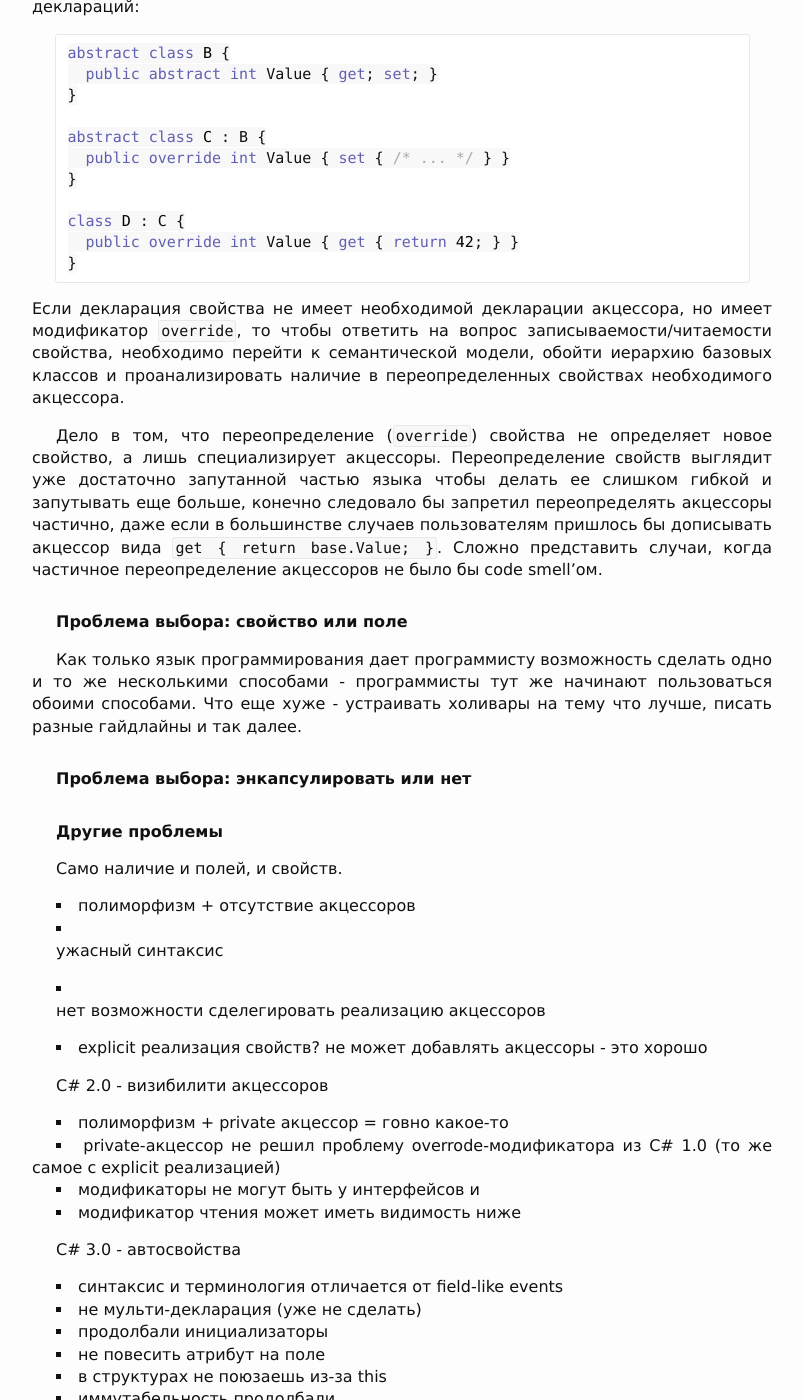
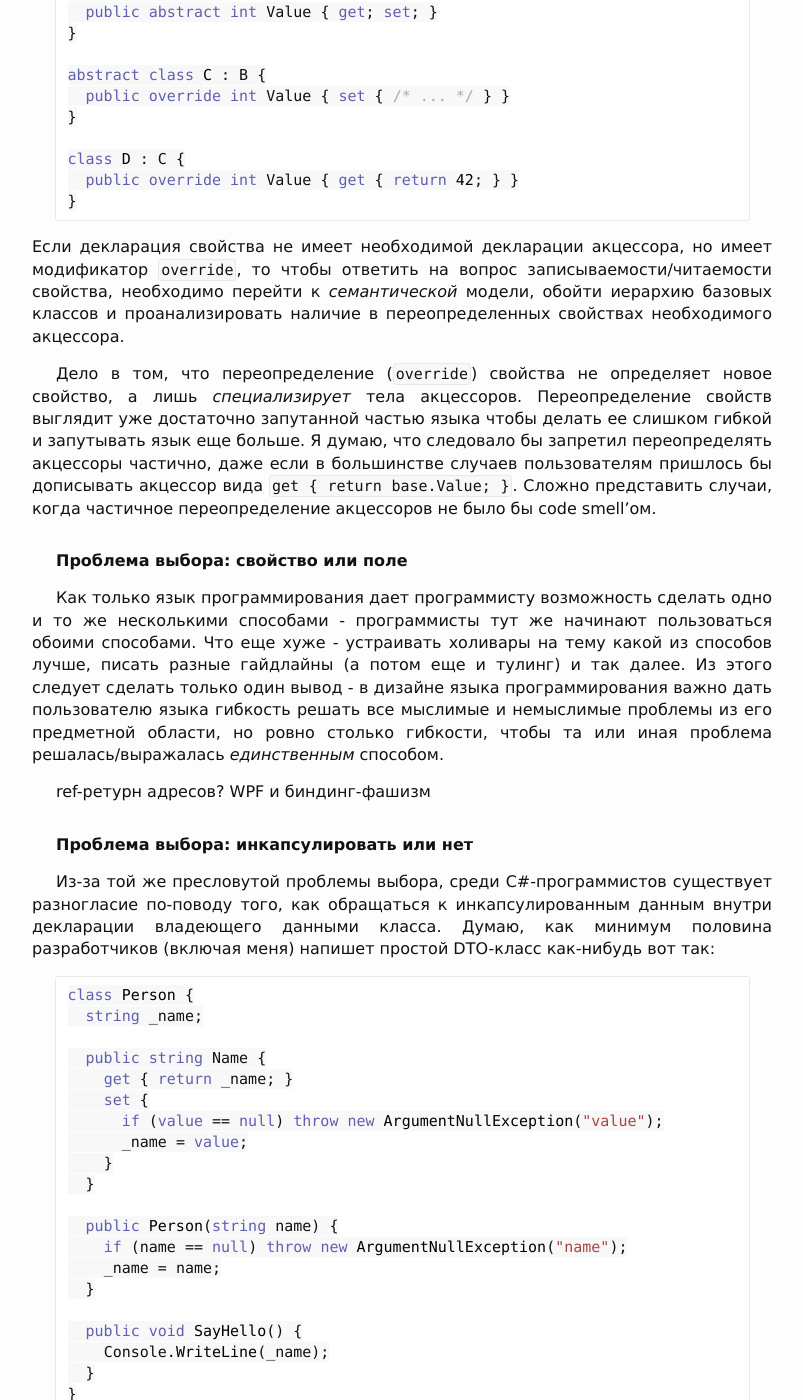
Before and after one commit to controlflow/controlflow.github.io, a Jekyll site: the page built from _posts/2015-04-08-csharp-properties.markdown, in a window 1280 px wide and 1400 px high, scrolled down 10967 px. Shown: the whole window, without its empty margins (238-1041 px from the left). Built offline with Jekyll 4.4.1, drawn with Linux system fonts in a browser that asks for light colours; Markdown is read by kramdown in place of the engine named in the settings; comment, search, counter and statistics services are not loaded; some of the changed text lies outside the part shown.

Commit message:
encapsulate or not?

````diff
--- a/_posts/2015-04-08-csharp-properties.markdown
+++ b/_posts/2015-04-08-csharp-properties.markdown
@@ -262,12 +262,13 @@ void M(IBar bar) {
   bar.Box.Value ++; // CS1612: Cannot modify the return value of 'IBar.Box'
                     // because it is not a variable
   bar.Box.Value = 42; // CS1612 too
+  bar.Box.Inc(); // ok! modifies temp 'Box' value
 }
 ```
 
-Но C# ничего не знает о поведении методов структур (изменяют-ли они значение), поэтому вынужден всегда разрешать их вызовы. На самом деле, C# мог бы попытаться устранить различия в поведении между изменяемыми полями и `get`/`set`-свойствами - в примере выше для того чтобы заставить `bar.Boo.Value++;` работать надо лишь вызвать `set`-акцессор `bar.Boo` и передать измененное выражением `.Value++` значение типа `Box` обратно в `bar`. Но с другой стороны, кажется что в среднем по больнице разработчики никак не будут ожидать от выражения `bar.Box.Value++;` вызова `set`-акцессора свойства `bar.Box`, ведь все выражение выглядит как чтение и только `.Value` подвергается модификации.
+Но C# ничего не знает о поведении методов структур (изменяют-ли они значение), поэтому вынужден всегда разрешать их вызовы. На самом деле, C# мог бы попытаться устранить различия в поведении между изменяемыми полями и `get`/`set`-свойствами - в примере выше для того чтобы заставить `bar.Boo.Value++;` работать надо лишь вызвать `set`-акцессор `bar.Boo` и передать измененное выражением `.Value++` значение типа `Box` обратно в `bar`. Но с другой стороны, кажется, что в среднем по больнице разработчики никак не будут ожидать от выражения `bar.Box.Value++;` вызова `set`-акцессора свойства `bar.Box`, ведь все выражение выглядит как доступ на чтение и только `.Value` подвергается модификации.
 
-Всех описанных выше проблем и разниц в поведении можно легко избежать, если делать структуры C# неизменяемыми - тогда становится совершенно все равно, на копии значения или адресе что-то вызвали, все работает одинаково.
+Стоит заметить, что всех описанных выше проблем и разниц в поведении можно легко избежать, если делать структуры C# неизменяемыми - тогда становится совершенно все равно, на копии значения или адресе что-то вызвали, все работало бы одинаково.
 
 ### Типизация задержки
 
@@ -314,25 +315,11 @@ class C : B {
 
 > Error CS0546: 'C.Value.set': cannot override because 'B.Value' does not have an overridable set accessor
 
-Скажу сразу, что в самой последней версии C# до сих пор вообще не существует способа добавить акцессор в переопределении полиморфного свойства.
-
-Большая-ли это проблема - не понятно.
-
-Интересно, что из-за этого становится нетривально не иметь set-only свойства в языке.
-
-
-
-
-
-
-TODO: не такая уж и проблема? пахнет кривым кодом
-
-
-, что это реальная проблема, которую нужно решить.
+Скажу сразу, что в самой последней версии C# до сих пор вообще не существует способа добавить акцессор в переопределении полиморфного свойства. Большая-ли это проблема - не понятно, кажется что не особо и проблема. Является-ли необходимость добавить акцессор к полиморфному свойству нормальной практикой - тоже не понятно, больше похоже на code smell.
 
 ### Полиморфные акцессоры
 
-Мне всегда казалось, что глядя на декларацию свойства в C# можно однозначно сказать - доступно-ли оно для чтения или записи, просто по списку акцессоров свойства. Взглянув на реализации `IProperty.IsWriteable`/`IProperty.IsReadable` внутри моделей ReSharper я был неприятно удивлен - все три свойства из деклараций классов ниже можно читать и записывать, не смотря на внешний вид их деклараций:
+Мне всегда казалось, что глядя на декларацию свойства в C# можно однозначно сказать - доступно-ли оно для чтения или записи, просто по списку акцессоров свойства. Взглянув на реализации `IProperty.IsWriteable`/`IProperty.IsReadable` внутри моделей ReSharper, я был неприятно удивлен - все три свойства из деклараций классов ниже можно читать и записывать, не смотря на *синтаксический вид* их деклараций:
 
 ```c#
 abstract class B {
@@ -348,40 +335,110 @@ class D : C {
 }
 ```
 
-Если декларация свойства не имеет необходимой декларации акцессора, но имеет модификатор `override`, то чтобы ответить на вопрос записываемости/читаемости свойства, необходимо перейти к семантической модели, обойти иерархию базовых классов и проанализировать наличие в переопределенных свойствах необходимого акцессора.
+Если декларация свойства не имеет необходимой декларации акцессора, но имеет модификатор `override`, то чтобы ответить на вопрос записываемости/читаемости свойства, необходимо перейти к *семантической* модели, обойти иерархию базовых классов и проанализировать наличие в переопределенных свойствах необходимого акцессора.
 
-Дело в том, что переопределение (`override`) свойства не определяет новое свойство, а лишь специализирует акцессоры. Переопределение свойств выглядит уже достаточно запутанной частью языка чтобы делать ее слишком гибкой и запутывать еще больше, конечно следовало бы запретил переопределять акцессоры частично, даже если в большинстве случаев пользователям пришлось бы дописывать акцессор вида `get { return base.Value; }`. Сложно представить случаи, когда частичное переопределение акцессоров не было бы code smell'ом.
+Дело в том, что переопределение (`override`) свойства не определяет новое свойство, а лишь *специализирует* тела акцессоров. Переопределение свойств выглядит уже достаточно запутанной частью языка чтобы делать ее слишком гибкой и запутывать язык еще больше. Я думаю, что следовало бы запретил переопределять акцессоры частично, даже если в большинстве случаев пользователям пришлось бы дописывать акцессор вида `get { return base.Value; }`. Сложно представить случаи, когда частичное переопределение акцессоров не было бы code smell'ом.
 
 ### Проблема выбора: свойство или поле
 
-Как только язык программирования дает программисту возможность сделать одно и то же несколькими способами - программисты тут же начинают пользоваться обоими способами. Что еще хуже - устраивать холивары на тему что лучше, писать разные гайдлайны и так далее.
+Как только язык программирования дает программисту возможность сделать одно и то же несколькими способами - программисты тут же начинают пользоваться обоими способами. Что еще хуже - устраивать холивары на тему какой из способов лучше, писать разные гайдлайны (а потом еще и тулинг) и так далее. Из этого следует сделать только один вывод - в дизайне языка программирования важно дать пользователю языка гибкость решать все мыслимые и немыслимые проблемы из его предметной области, но ровно столько гибкости, чтобы та или иная проблема решалась/выражалась *единственным* способом.
+
+
+
+ref-ретурн адресов?
+WPF и биндинг-фашизм
 
 
 
 
 
-### Проблема выбора: энкапсулировать или нет
+### Проблема выбора: инкапсулировать или нет
 
+Из-за той же пресловутой проблемы выбора, среди C#-программистов существует разногласие по-поводу того, как обращаться к инкапсулированным данным внутри декларации владеющего данными класса. Думаю, как минимум половина разработчиков (включая меня) напишет простой DTO-класс как-нибудь вот так:
 
+```c#
+class Person {
+  string _name;
 
+  public string Name {
+    get { return _name; }
+    set {
+      if (value == null) throw new ArgumentNullException("value");
+      _name = value;
+    }
+  }
 
+  public Person(string name) {
+    if (name == null) throw new ArgumentNullException("name");
+    _name = name;
+  }
+
+  public void SayHello() {
+    Console.WriteLine(_name);
+  }
+}
+```
+
+Я до сих пор не могу объяснить себе, почему обращаться к полю внутри класса мне нравится больше. Даже осознавая, что этот подход чреват проблемами/рефакторингом, если свойство вдруг необходимо будет сделать полиморфным (скорее всего все обращения к нему тоже додны стать полиморфными). Тем более осознавая, что вызов акцессора заинлайнится и в сгенерированном машинном коде будет то же самое обращение к полю, если уж смотреть на все возможные причины.
+
+В любом случае, другая часть C#-разработчиков не видит причин обходить публичный интерфейс инкапусированных данных (не важно, есть там валидация как в примере выше или нет) и внутри декларации класса тоже пользуется только свойством:
+
+```c#
+class Person {
+  ...
+
+  public Person(string name) {
+    Name = name;
+  }
+
+  public void SayHello() {
+    Console.WriteLine(Name);
+  }
+}
+```
+
+Однако жизнь крайне несправедлива и даже они не могут быть счастливы! Потому что когда-нибудь появится "хороший" программист и сделает класс `Person` неизменяемым (поле `_name` станет `readonly`-полем). В этом случае инициализация просто вынуждена будет происходить через обращение к полю напрямую:
+
+```c#
+class Person {
+  readonly string _name;
+
+  public string Name { get { return _name; } }
+
+  public Person(string name) {
+    if (name == null) throw new ArgumentNullException("name");
+    _name = name;
+  }
+
+  public void SayHello() {
+    Console.WriteLine(Name);
+  }
+}
+```
+
+Забегая вперед, хочется заметить, что второй подход (инкапсулировать доступ когда это возможно) выглядит более каноничным и чаще работающим как надо, а дальнейшее развитие языка позволило обойти необходимость в `readonly`-поле и его инициализации из примера выше.
+
+Однако, и у первого подхода есть свои замечательные стороны: невозможно игнорировать тот факт, что у классов очень часто есть поля, *вообще не нуждающиеся в инкасуляции* через свойства. И доступ к ним возможен *единственым* способом - доступом к соответствующим полям. Тогда становится непонятно, почему доступ к инкапсулированным данным внутри декларации класса должен отличаться! И мы опять приходим к проблеме существования и полей, и свойств...
+
+###
 
 ### Другие проблемы
 
 Само наличие и полей, и свойств.
 
-* полиморфизм + отсутствие акцессоров
 * ужасный синтаксис
 
 * нет возможности сделегировать реализацию акцессоров
 
 * explicit реализация свойств? не может добавлять акцессоры - это хорошо
 
+* поля для приватных данных, приватные свойства редко встречаются
+
 C# 2.0 - визибилити акцессоров
 
 * полиморфизм + private акцессор = говно какое-то
-* private-акцессор не решил проблему overrode-модификатора из C# 1.0 (то же самое с explicit реализацией)
-* модификаторы не могут быть у интерфейсов и
+* private-акцессор не решил проблему override-модификатора из C# 1.0 (то же самое с explicit реализацией)
+* модификаторы не могут быть у интерфейсов и explicit-реализаций
 * модификатор чтения может иметь видимость ниже
 
 C# 3.0 - автосвойства
````
Also changed, not shown: other parts of _posts/2015-04-08-csharp-properties.markdown (+0 -2 lines).
